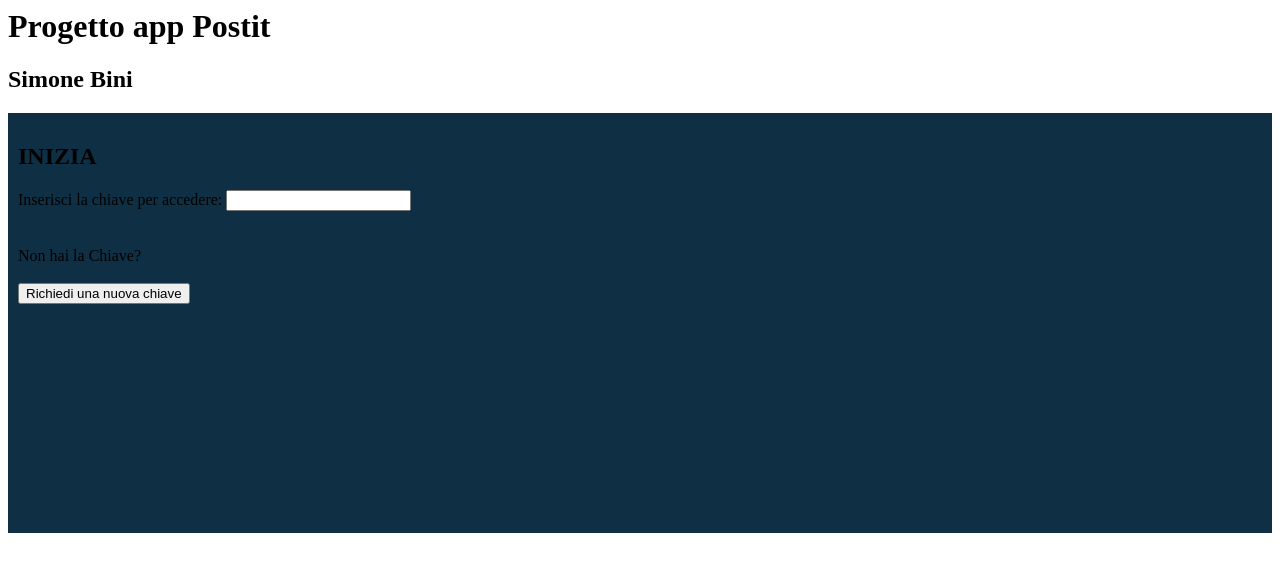
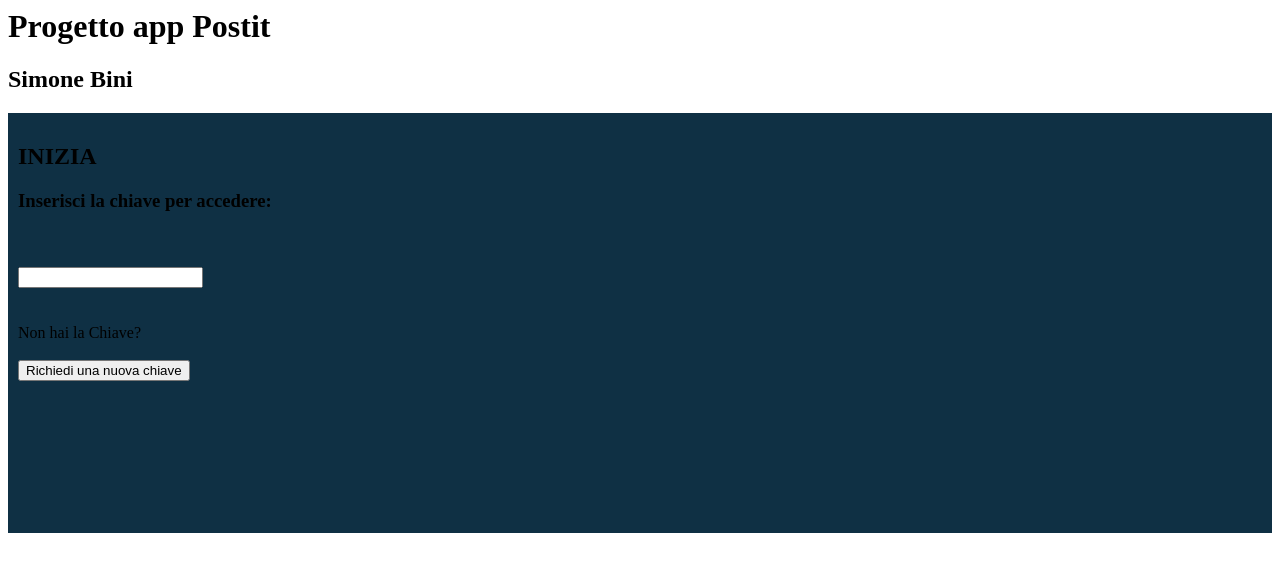
Before and after one commit to Simobini74/Progetto-SSW, an Angular app: page / in a window 1280 px wide. Shown: the top 572 px of the page. Built offline with nearby package versions, Linux system fonts and the light colour scheme.

Commit message:
1 file modified

```diff
--- a/src/app/chiave/chiave.component.html
+++ b/src/app/chiave/chiave.component.html
@@ -1,6 +1,6 @@
 <div>
 <h2>INIZIA</h2>
-Inserisci la chiave per accedere:
+<h3>Inserisci la chiave per accedere:</h3><br><br>
 <input #yourK (keyup.enter)='useKey(yourK.value); yourK.value=""'/>
 <br><br><br>
 Non hai la Chiave?<br><br>
```
